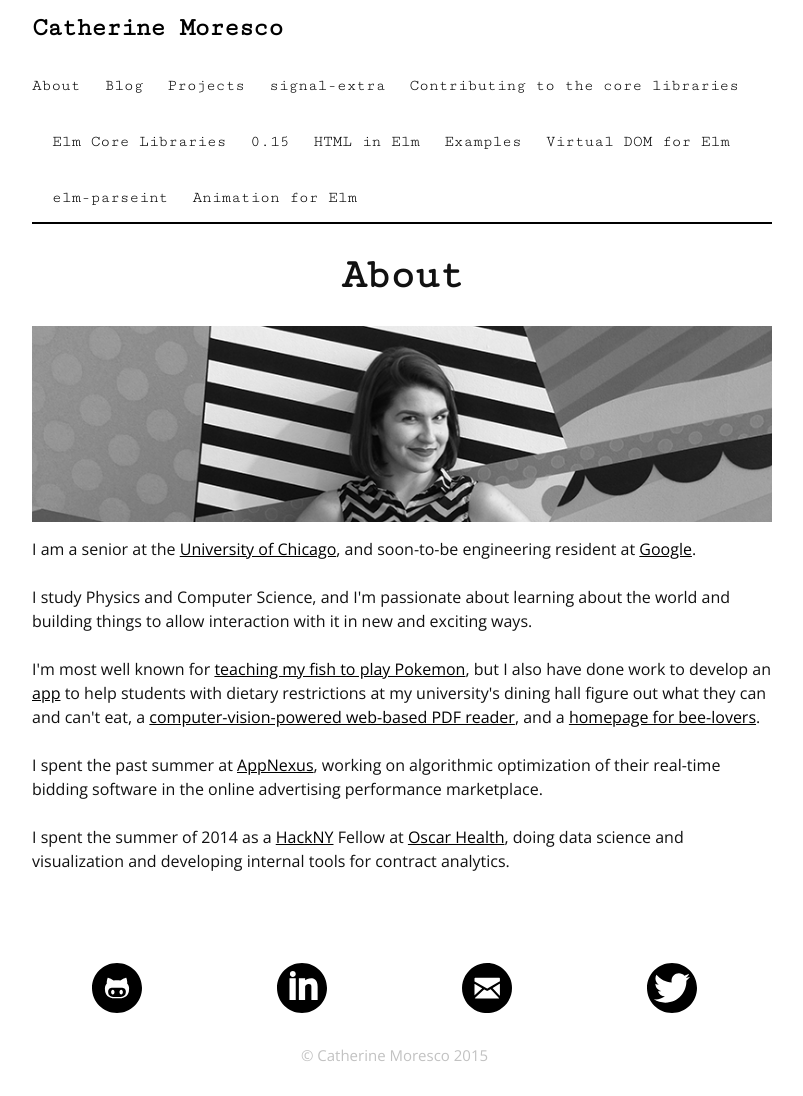
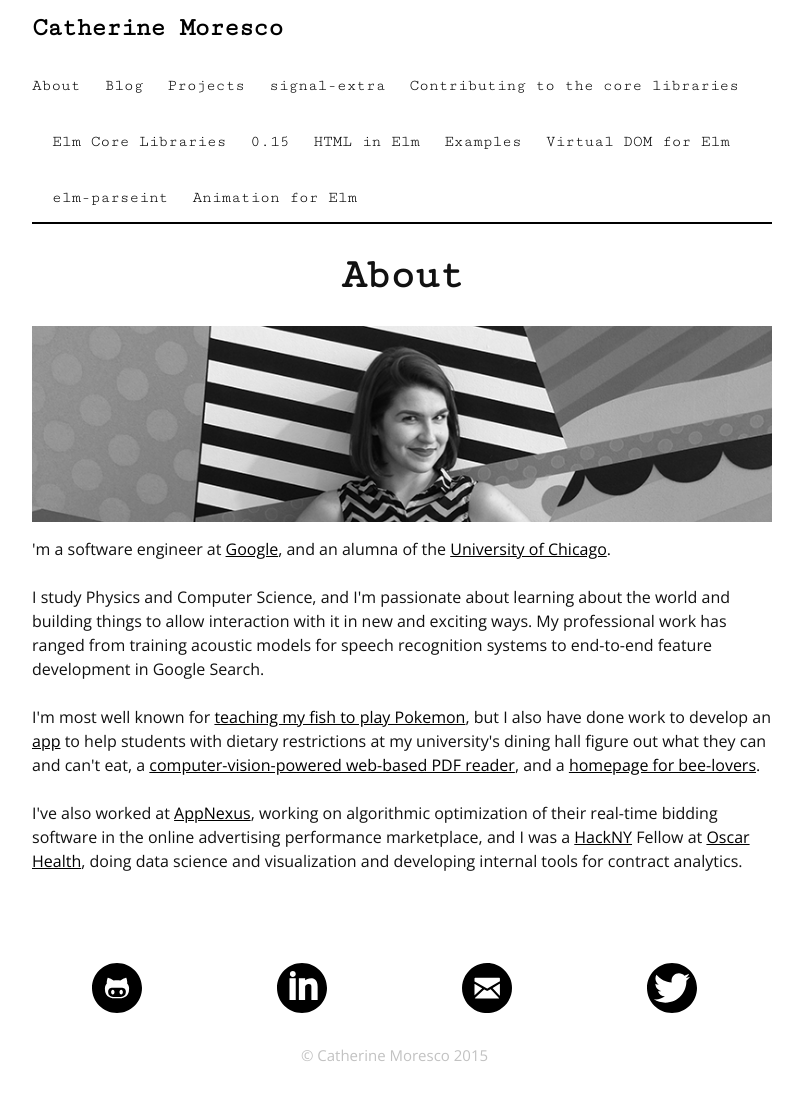
Before and after one commit to catherinemoresco/catherinemoresco.github.io, a Jekyll site: the page built from about.md, in a window 1280 px wide. Shown: the whole page, without its empty margins (238-1041 px from the left). Built offline with Jekyll 4.4.1, drawn with Linux system fonts in a browser that asks for light colours; some web fonts are replaced.

Commit message:
update life documentation

```diff
--- a/_posts/2015-12-15-the-last-365-days.markdown
+++ b/_posts/2015-12-15-the-last-365-days.markdown
@@ -9,7 +9,7 @@ tags: life being-an-adult
 
 I haven't added anything to this blog in 365 days. I'm not going to apologize (what do I owe *you*, anyway?), but I am going to seize this near end-of-year opportunity to reflect on this past year in a desperate attempt to make sense of my soon-to-be-adult life.
 
-#2015: The good parts
+## 2015: The good parts
 
 This year, I...
 
@@ -32,7 +32,7 @@ This year, I...
 - Started a [style blog](http://rigorousinquiry.com/) with some friends (it's [open source](https://github.com/rigorousinquiry/rigorousinquiry.github.io), feel free to contribute!)
 
 
-#Self-indulgent reflections on senior year
+## Self-indulgent reflections on senior year
 
 This is a weird time in my life, because it's so transitional--I've been living in the same building and walking the same route to classes now for *four years*, and now every time I do ordinary things, all I can think is, "well, this is my last Physics midterm" or "well, this is the last time I'll watch the ivy in the courtyard of my building change color" or "well, this is the last time I make a round-trip flight back to New Jersey".
 
--- a/about.md
+++ b/about.md
@@ -7,16 +7,13 @@ permalink: /about/
 <img src="/img/selfie.png" class="margin-bottom" style="width:100%; margin-left:auto; margin-right:auto; display:block">
 
 <p>
-I am a senior at the <a href="http://uchicago.edu">University of Chicago</a>, and soon-to-be engineering resident at <a href="http://google.com">Google</a>.
+'m a software engineer at <a href="http://google.com">Google</a>, and an alumna of the  <a href="http://uchicago.edu">University of Chicago</a>.
 <br><br>
-I study Physics and Computer Science, and I'm passionate about learning about the world and building things to allow interaction with it in new and exciting ways.
-
+I study Physics and Computer Science, and I'm passionate about learning about the world and building things to allow interaction with it in new and exciting ways. My professional work has ranged from training acoustic models for speech recognition systems to end-to-end feature development in Google Search.
 
 <br><br>
 I'm most well known for <a href="/projects/#fpp">teaching my fish to play Pokemon</a>, but I also have done work to develop an <a href="/projects/#feedme">app</a> to help students with dietary restrictions at my university's dining hall figure out what they can and can't eat, a <a href="/projects/#scannd">computer-vision-powered web-based PDF reader</a>, and a <a href="/projects/#bees">homepage for bee-lovers</a>.
 <br><br>
-I spent the past summer at <a href="http://www.appnexus.com/">AppNexus</a>, working on algorithmic optimization of their real-time bidding software in the online advertising performance marketplace.
- <br><br>
-I spent the summer of 2014 as a <a href="http://hackny.org/a/">HackNY</a> Fellow at <a href="http://hioscar.com">Oscar Health</a>, doing data science and visualization and developing internal tools for contract analytics.
+I've also worked at <a href="http://www.appnexus.com/">AppNexus</a>, working on algorithmic optimization of their real-time bidding software in the online advertising performance marketplace, and I was a  <a href="http://hackny.org/a/">HackNY</a> Fellow at <a href="http://hioscar.com">Oscar Health</a>, doing data science and visualization and developing internal tools for contract analytics.
 
 </p>
```
Also changed, not shown: projects.md (+1 -1 lines), 7 other files.
